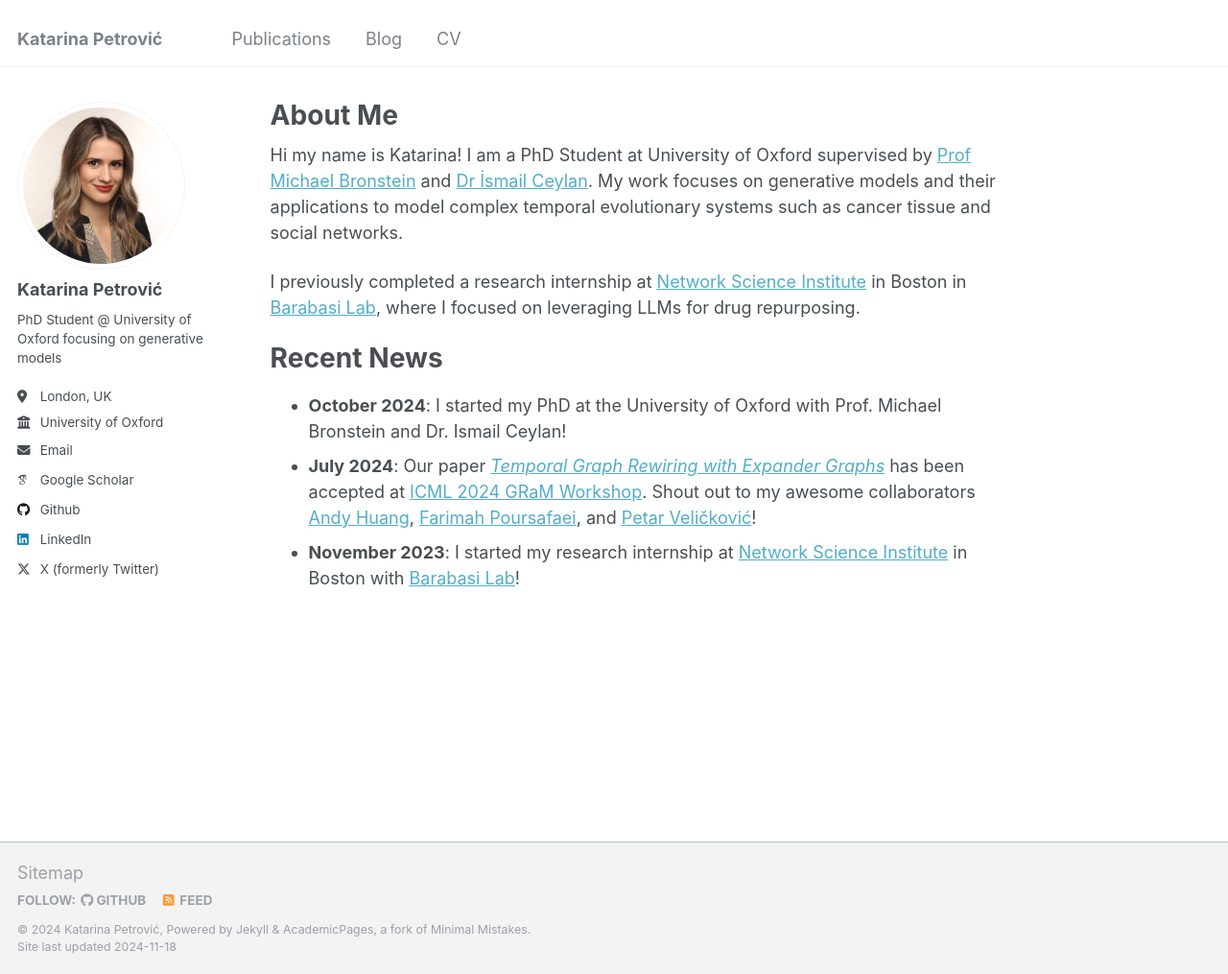
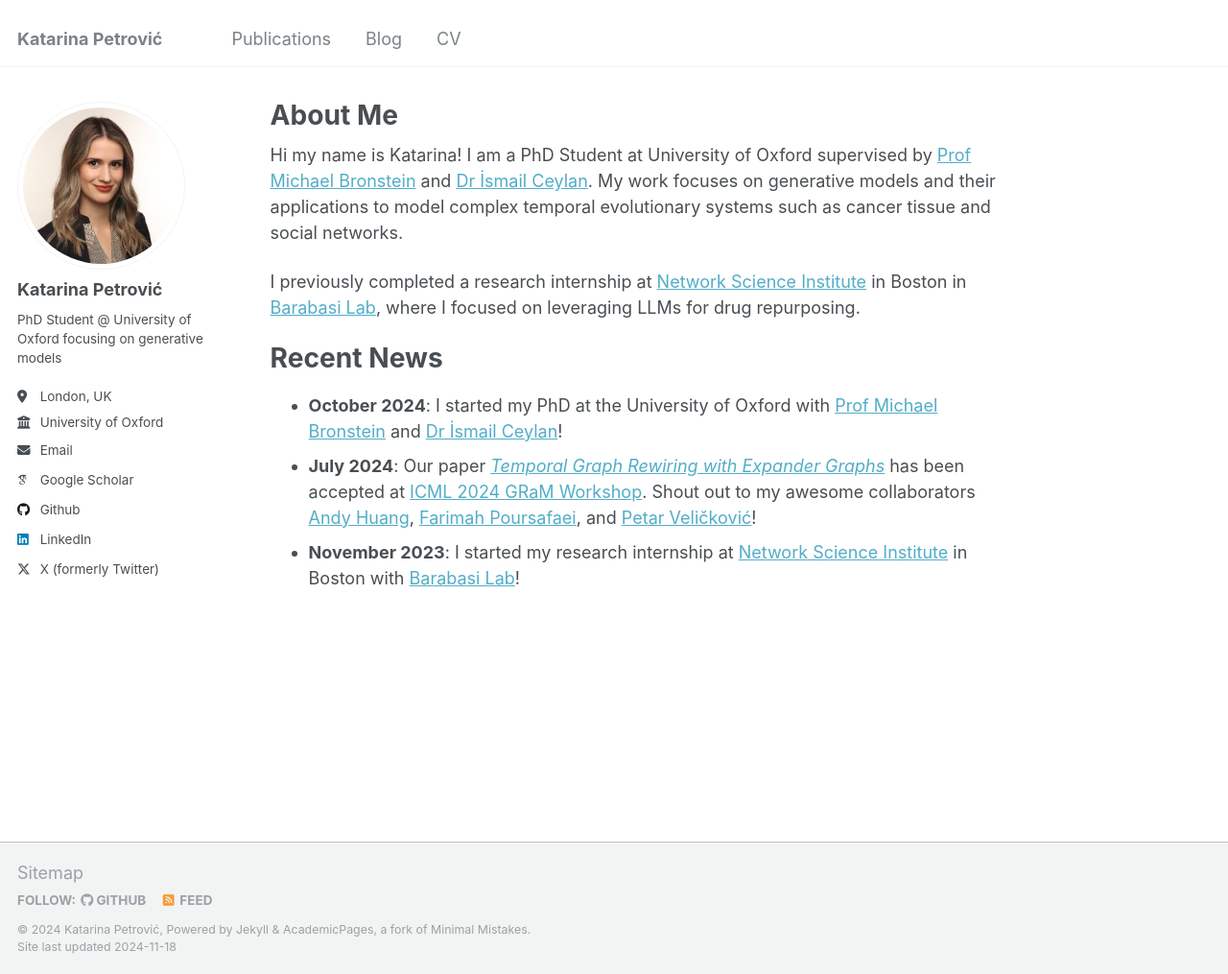
Before and after one commit to kpetrovicc/kpetrovicc.github.io, a Jekyll site: the page built from _pages/about.md, in a window 1280 px wide and 1015 px high. Shown: the whole window at 96% size. Built offline with Jekyll 4.4.1, drawn with Linux system fonts in a browser that asks for light colours; some web fonts are replaced.

Commit message:
Update about.md

```diff
--- a/_pages/about.md
+++ b/_pages/about.md
@@ -13,6 +13,6 @@ I previously completed a research internship at [Network Science Institute](http
 
 Recent News
 ======
-- **October 2024**: I started my PhD at the University of Oxford with Prof. Michael Bronstein and Dr. Ismail Ceylan!
+- **October 2024**: I started my PhD at the University of Oxford with [Prof Michael Bronstein](https://www.cs.ox.ac.uk/people/michael.bronstein/) and [Dr İsmail Ceylan](https://www.cs.ox.ac.uk/people/ismaililkan.ceylan/)!
 - **July 2024**: Our paper [_Temporal Graph Rewiring with Expander Graphs_](https://arxiv.org/abs/2406.02362) has been accepted at [ICML 2024 GRaM Workshop](https://gram-workshop.github.io). Shout out to my awesome collaborators [Andy Huang](https://shenyanghuang.github.io), [Farimah Poursafaei](https://fpour.github.io), and [Petar Veličković](https://petar-v.com)!
 - **November 2023**: I started my research internship at [Network Science Institute](https://www.networkscienceinstitute.org) in Boston with [Barabasi Lab](https://barabasi.com/science)!
```
